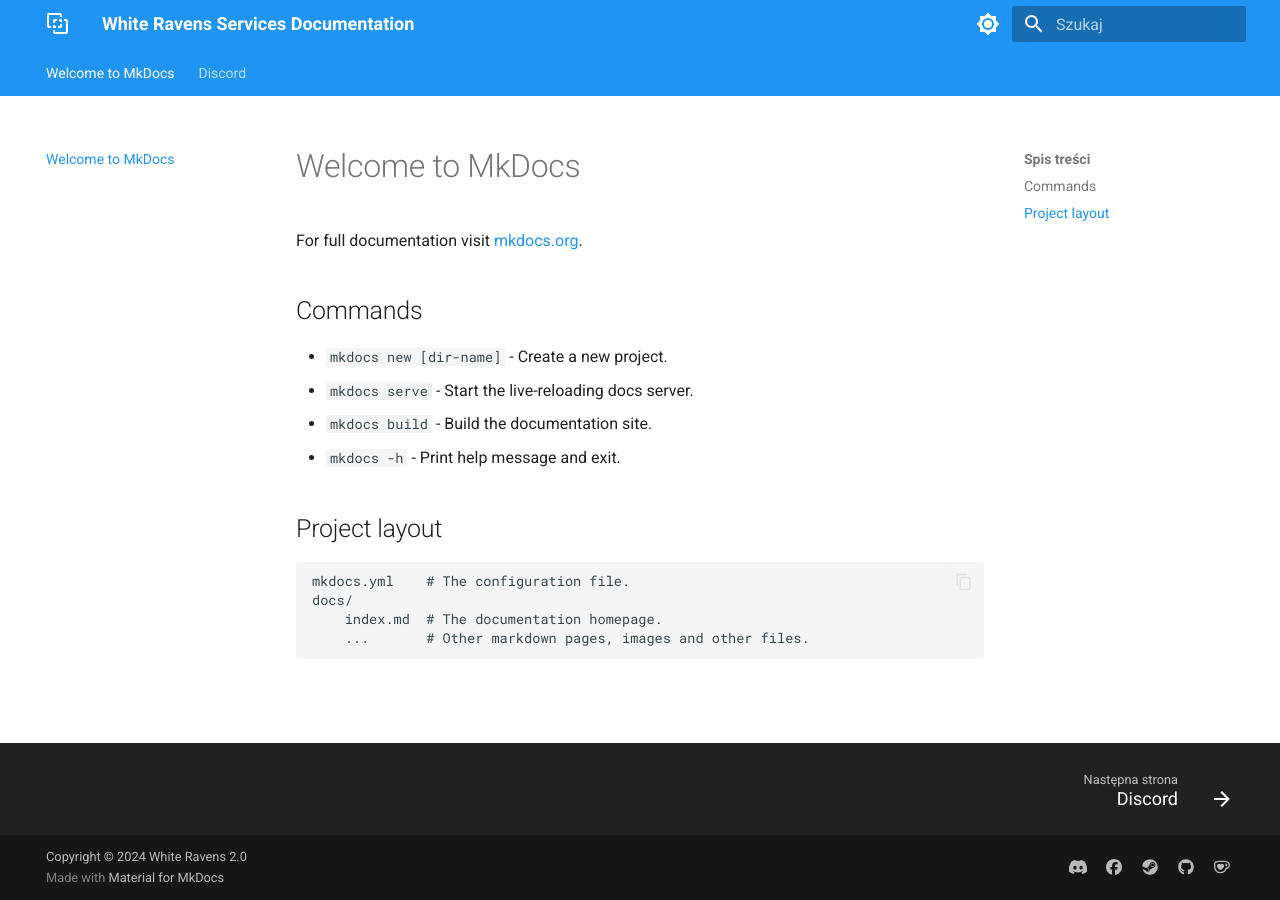
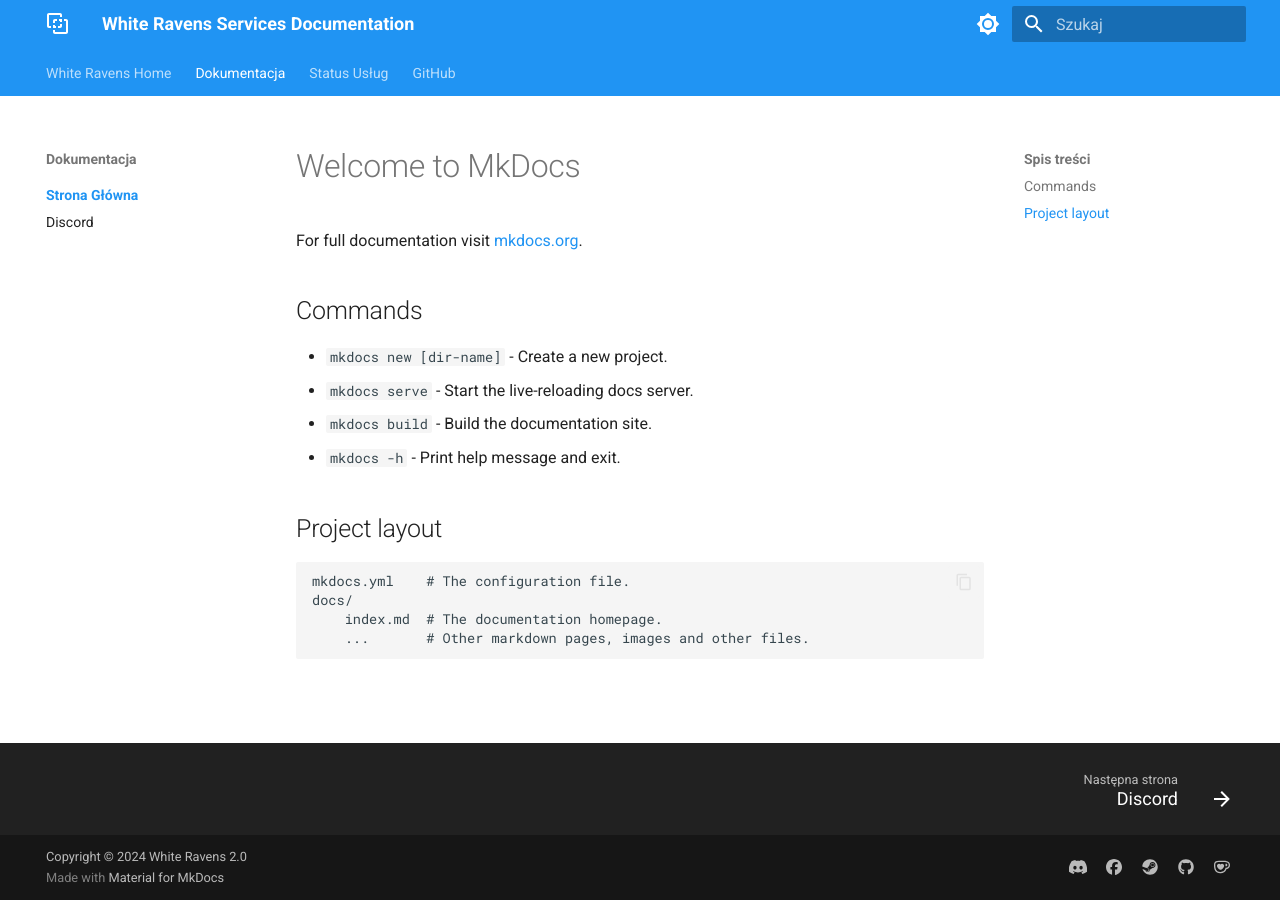
Before and after one commit to whiteravens20/wrservices.link, an MkDocs documentation site: the page built from docs/index.md, in a window 1280 px wide. Built offline with MkDocs 1.6.1 and Material for MkDocs 9.7.7, drawn with Linux system fonts in a browser that asks for light colours.

Commit message:
add navigation bar

```diff
--- a/mkdocs.yml
+++ b/mkdocs.yml
@@ -61,3 +61,12 @@
     - icon: simple/kofi
       link: https://ko-fi.com/N4N4E0LR2
 copyright: Copyright &copy; 2024 White Ravens 2.0
+
+nav:
+  - White Ravens Home: https://whiteravens.net
+  - Dokumentacja:
+    - 'Strona Główna':
+      - 'Strona Główna': index.md
+      - 'Discord': discord.md
+  - Status Usług: https://status.whiteravens.net
+  - GitHub: https://github.com/whiteravens20
```
